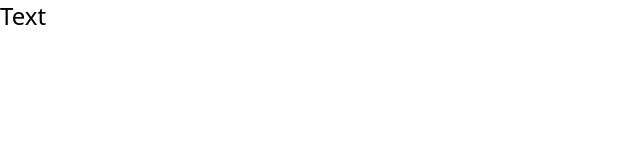
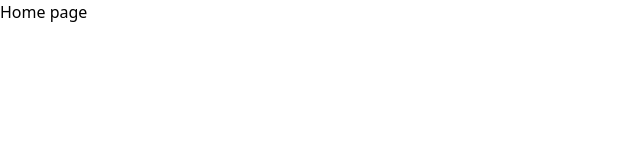
Before and after one commit to flintaivan/vue-webshop, a Vue app: page / in a window 1280 px wide. Shown: the top 160 px of the page, without its empty margins (0-640 px from the left). Built offline with nearby package versions, Linux system fonts and the light colour scheme.

Commit message:
Add vue routes, About and Home view

```diff
--- a/package.json
+++ b/package.json
@@ -10,7 +10,8 @@
   },
   "dependencies": {
     "sass": "^1.71.1",
-    "vue": "^3.4.21"
+    "vue": "^3.4.21",
+    "vue-router": "^4.3.0"
   },
   "devDependencies": {
     "@vitejs/plugin-vue": "^5.0.4",
--- a/src/App.vue
+++ b/src/App.vue
@@ -1,6 +1,6 @@
 <template>
   <div>
-    <h1 class="text-2xl">Text</h1>
+    <router-view></router-view>
   </div>
 </template>
 
--- a/src/main.js
+++ b/src/main.js
@@ -1,5 +1,7 @@
 import { createApp } from 'vue'
 import './style.scss'
 import App from './App.vue'
+import router from './router'
 
-createApp(App).mount('#app')
+
+createApp(App).use(router).mount('#app')
--- /dev/null
+++ b/src/router/index.js
@@ -0,0 +1,23 @@
+import { createRouter, createWebHistory } from 'vue-router'
+// Components
+import Home from '../views/Home.vue'
+import About from '../views/About.vue'
+
+const routes = [
+    {
+        path: "/",
+        name: 'Home',
+        component: Home,
+    },
+    {
+        path: "/about",
+        name: 'About',
+        component: About,
+    }
+]
+const router = createRouter({
+    history: createWebHistory(),
+    routes: routes
+})
+
+export default router
--- /dev/null
+++ b/src/views/About.vue
@@ -0,0 +1,15 @@
+<template>
+    <div>
+        <h1>About page</h1>
+    </div>
+</template>
+
+<script>
+    export default {
+
+    }
+</script>
+
+<style lang="scss" scoped>
+
+</style>
--- /dev/null
+++ b/src/views/Home.vue
@@ -0,0 +1,15 @@
+<template>
+    <div>
+        <h1>Home page</h1>
+    </div>
+</template>
+
+<script>
+    export default {
+
+    }
+</script>
+
+<style lang="scss" scoped>
+
+</style>
```
Also changed, not shown: 1 other file (tests, documents, lock files or other folders).
